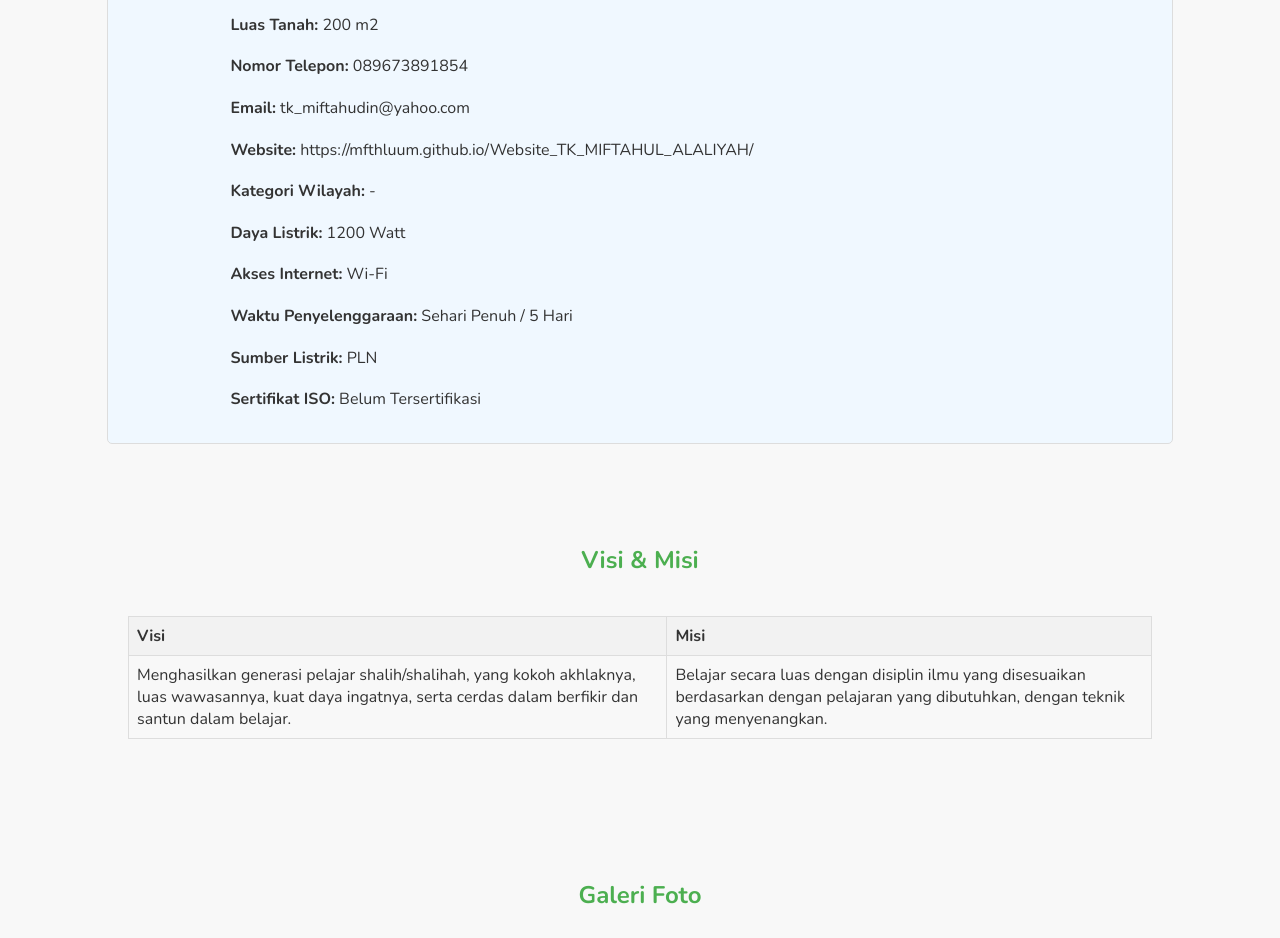
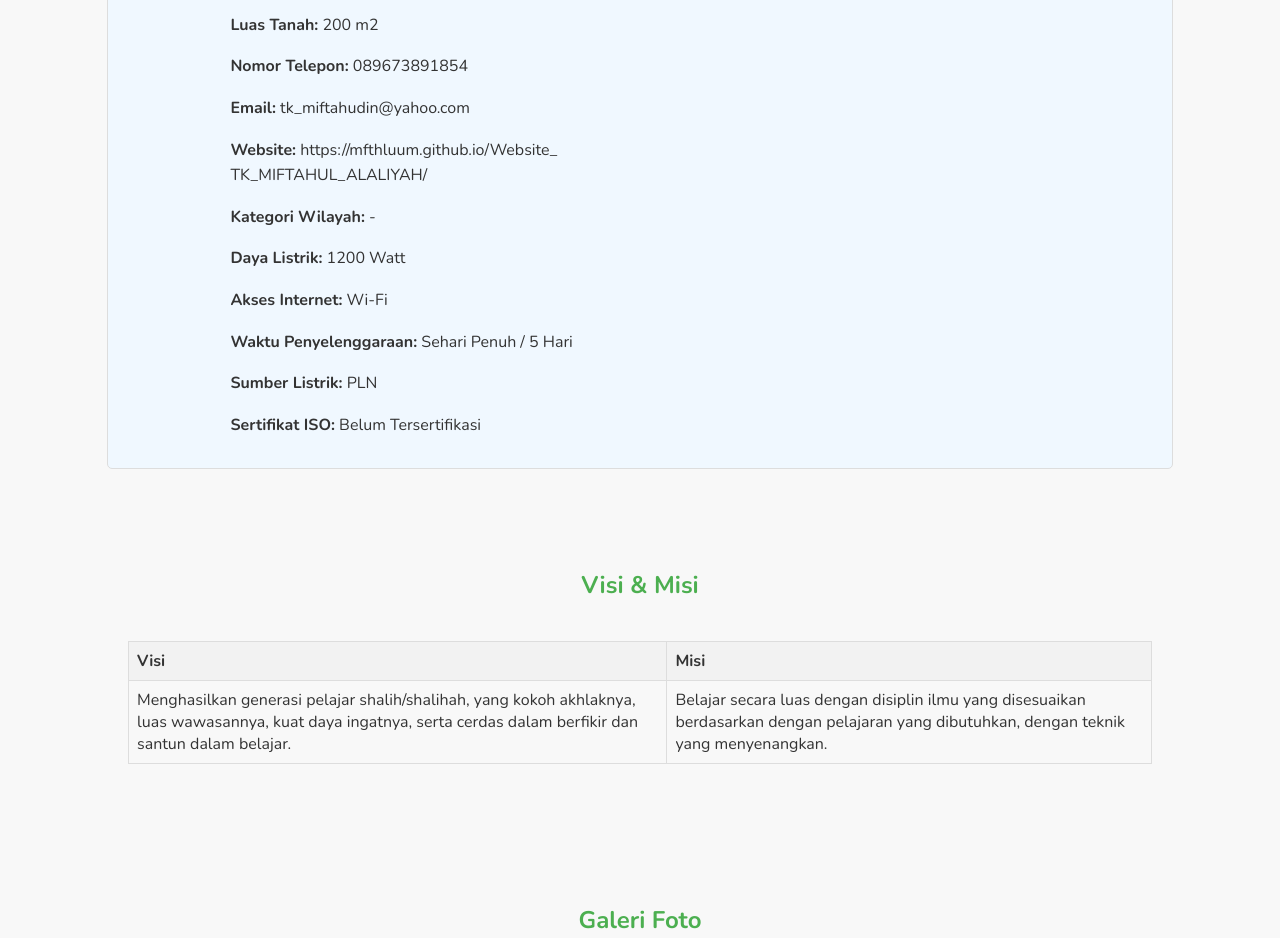
Before and after one commit to mfthluum/Website_TK_MIFTAHUL_ALALIYAH, a plain HTML site: page index.html in a window 1280 px wide. Shown: the part 1380-2318 px from the top of the page. Drawn offline with nearby package versions, Linux system fonts and the light colour scheme.

Commit message:
index.html

```diff
--- a/index.html
+++ b/index.html
@@ -73,7 +73,7 @@
             <p><strong>Luas Tanah:</strong> 200 m2</p>
             <p><strong>Nomor Telepon:</strong> 089673891854</p>
             <p><strong>Email:</strong> tk_miftahudin@yahoo.com</p>
-            <p><strong>Website:</strong> https://mfthluum.github.io/Website_TK_MIFTAHUL_ALALIYAH/</p>
+            <p><strong>Website:</strong> https://mfthluum.github.io/Website_ <br> TK_MIFTAHUL_ALALIYAH/</p>
             <p><strong>Kategori Wilayah:</strong> -</p>
             <p><strong>Daya Listrik:</strong> 1200 Watt</p>
             <p><strong>Akses Internet:</strong> Wi-Fi</p>
```
